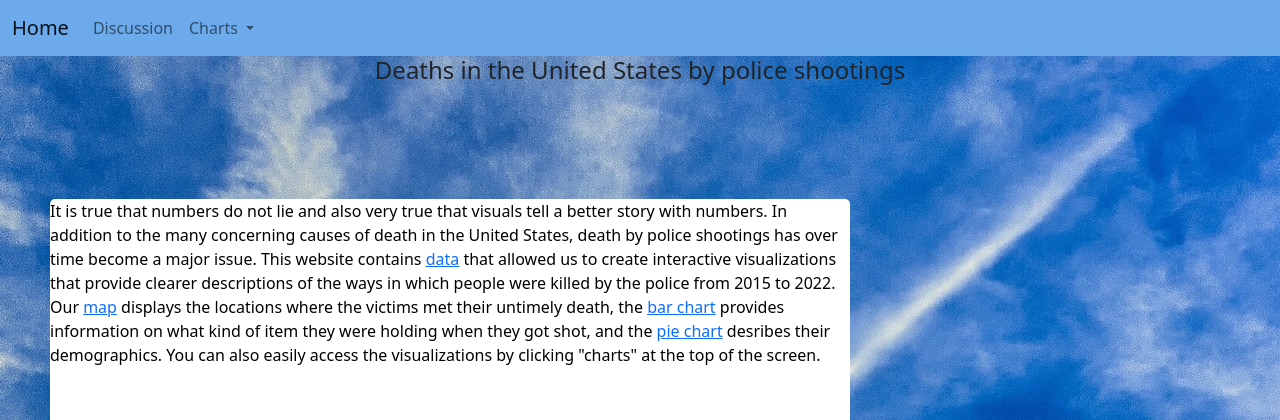
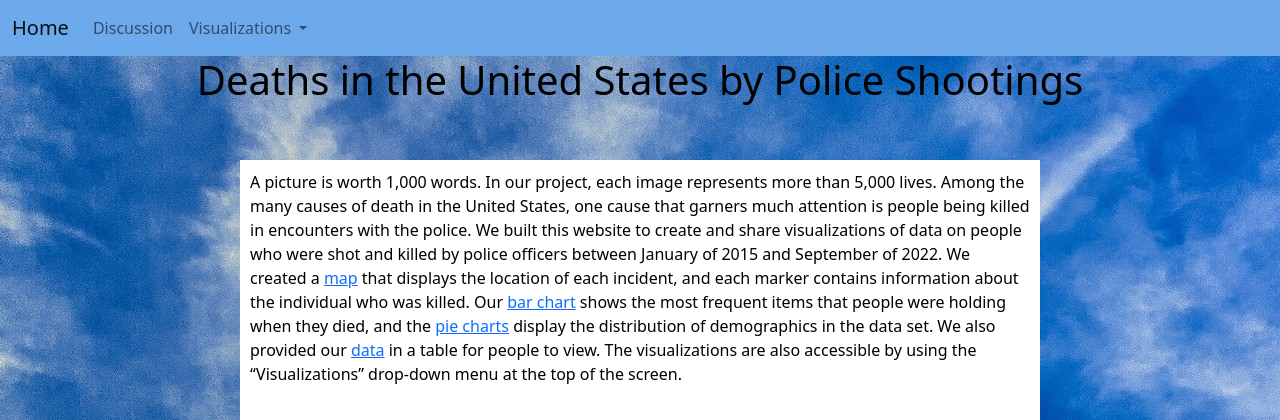
Before and after one commit to d0rtilla/PoliceShootingVisualization, a Flask app: page / in a window 1280 px wide. Shown: the top 420 px of the page. Run offline with Flask 2, Linux system fonts and the light colour scheme; parts of the project's set-up code (start-up, migrations or seed data) failed here and were passed over; some libraries are stand-ins or nearby versions.

Commit message:
Removed CSS styling from HTML file. Annotated and cleaned up code. Edited the paragraph text.

```diff
--- a/static/css/styles.css
+++ b/static/css/styles.css
@@ -8,10 +8,11 @@
     width:800px;
     height:600px;
     background:white;
-    float:left;
-    margin-right: 60px;
+    margin: auto;
+    /* margin-right: 60px;
     margin-left: 50px;
-    margin-top: 10px;
+    margin-top: 10px; */
+    padding: 10px;
 }
 
 #map {
@@ -122,8 +123,9 @@ h1 {
 }
 
 .photo {
-    height: 200px;
-    width:450px;
+    height: 350px;
+    width:700px;
     border-radius: 10px;
-    margin-top: 10px;
+    margin-top: 40px;
+    margin-left: 40px;
 }
--- a/templates/index.html
+++ b/templates/index.html
@@ -1,22 +1,25 @@
 <!DOCTYPE html>
 <html lang="en">
   <head>
-    <meta charset="UTF-8" />
-    <meta http-equiv="X-UA-Compatible" content="IE=edge" />
-    <meta name="viewport" content="width=device-width, initial-scale=1.0" />
-    <title>Police shootings in the US</title>
-    <link
-      href="https://cdn.jsdelivr.net/npm/bootstrap@5.2.1/dist/css/bootstrap.min.css"
+    <meta charset="UTF-8"/>
+    <meta http-equiv="X-UA-Compatible" content="IE=edge"/>
+    <meta name="viewport" content="width=device-width, initial-scale=1.0"/>
+    <title>Police Shootings in the US</title>
+
+    <!-- Import Bootstrap CSS -->
+    <link href="https://cdn.jsdelivr.net/npm/bootstrap@5.2.1/dist/css/bootstrap.min.css"
       rel="stylesheet"
       integrity="sha384-iYQeCzEYFbKjA/T2uDLTpkwGzCiq6soy8tYaI1GyVh/UjpbCx/TYkiZhlZB6+fzT"
-      crossorigin="anonymous"
-    />
-    <link rel="stylesheet" href="/static/css/styles.css" />
+      crossorigin="anonymous"/>
+
+    <!-- Import Our CSS -->
+    <link rel="stylesheet" href="/static/css/styles.css"/>
   </head>
 
   <body background="/static/img/liberty.jpeg">
 
-    <div class="navigagion">
+    <!-- Create Navigation Bar-->
+    <div class="navigation">
       <nav class="navbar navbar-expand-lg">
         <div class="container-fluid">
           <a class="navbar-brand" href="/">Home</a>
@@ -30,46 +33,43 @@
               </li>
               <li class="nav-item dropdown">
                 <a class="nav-link dropdown-toggle" href="#" role="button" data-bs-toggle="dropdown" aria-expanded="false">
-                  Charts
+                  Visualizations
                 </a>
                 <ul class="dropdown-menu">
                   <li><a class="dropdown-item" href="/bar_chart">Bar Chart</a></li>
-                  <li><a class="dropdown-item" href="/pie_charts">Pie Chart</a></li>
+                  <li><a class="dropdown-item" href="/pie_charts">Pie Charts</a></li>
                   <li><a class="dropdown-item" href="/map">Map</a></li>
                   <li><a class="dropdown-item" href="/data">Data Table</a></li>
+                </ul>
+              </li>
+            </ul>
           </div>
         </div>
       </nav>
     </div>
 
+    <!-- Page Heading -->
     <div class="jumbotron text-center">
-    <h4>Deaths in the United States by police shootings</h4>
+    <h1>Deaths in the United States by Police Shootings</h1>
     </div>
     <br>
     <br>
-    <br>
-    <br>
-    <div class="containera" style="height:600px; width:800px; background:white; margin-left: 50px; border-radius: 5px;">
+    <div class="containera">
       <div class="row">
         <div class="center">
-        <p>It is true that numbers do not lie and also very true that visuals tell a better story with numbers. In addition to the many concerning causes of death in the United States, death by police shootings has over time become a major issue. This website contains <a href="/data">data</a> that allowed us to create interactive visualizations that provide clearer descriptions of the ways in which people were killed by the police from 2015 to 2022. Our <a href="/map">map</a> displays the locations where the victims met their untimely death, the <a href="/bar_chart"> bar chart</a> provides information on what kind of item they were holding when they got shot, and the <a href="/pie_chart"> pie chart</a> desribes their demographics. You can also easily access the visualizations by clicking "charts" at the top of the screen.</p>
+          <p>A picture is worth 1,000 words. In our project, each image represents more than 5,000 lives. Among the many causes of death in the United States, one cause that garners much attention is people being killed in encounters with the police. We built this website to create and share visualizations of data on people who were shot and killed by police officers between January of 2015 and September of 2022. We created a <a href=”/map”>map</a> that displays the location of each incident, and each marker contains information about the individual who was killed. Our <a href=”/bar_chart>bar chart</a> shows the most frequent items that people were holding when they died, and the <a href=”/pie_charts>pie charts</a> display the distribution of demographics in the data set. We also provided our <a href=”/data”>data</a> in a table for people to view. The visualizations are also accessible by using the “Visualizations” drop-down menu at the top of the screen.</p>
           <div class="row">
             <div class="col-md-6">
-      <img class="photo" src="https://cms.frol.us/wgbh/frontline/wp-content/uploads/2021/11/Fearphoto-1-scaled.jpg" style="height:350px; width: 700px; margin-top: 40px; margin-left: 40px;">
+              <img class="photo" src="https://cms.frol.us/wgbh/frontline/wp-content/uploads/2021/11/Fearphoto-1-scaled.jpg">
             </div>
           </div>
         </div>
       </div>
     </div>
 
-
-
-
-
-      <script
-    src="https://cdn.jsdelivr.net/npm/bootstrap@5.2.1/dist/js/bootstrap.bundle.min.js"
+    <!-- Bootstrap JavaScript -->
+    <script src="https://cdn.jsdelivr.net/npm/bootstrap@5.2.1/dist/js/bootstrap.bundle.min.js"
     integrity="sha384-u1OknCvxWvY5kfmNBILK2hRnQC3Pr17a+RTT6rIHI7NnikvbZlHgTPOOmMi466C8"
-    crossorigin="anonymous"
-  ></script>
+    crossorigin="anonymous"></script>
   </body>
 </html>
```
Lines whose indentation alone changed are shown as unchanged.
